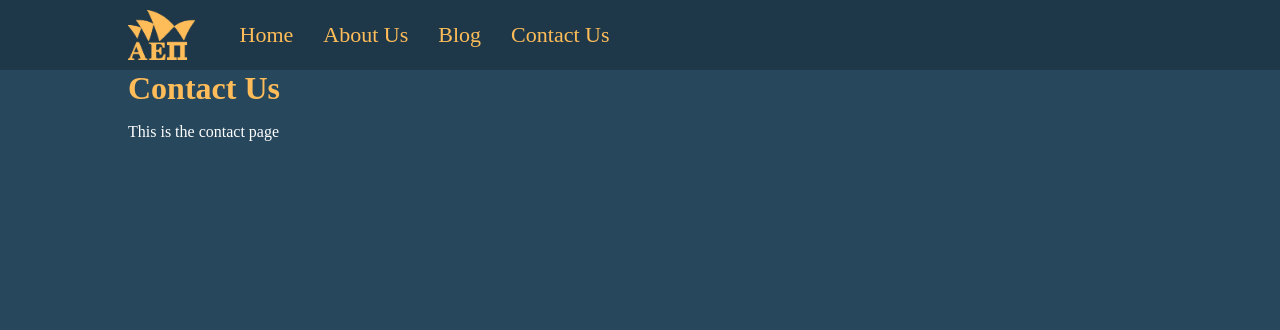
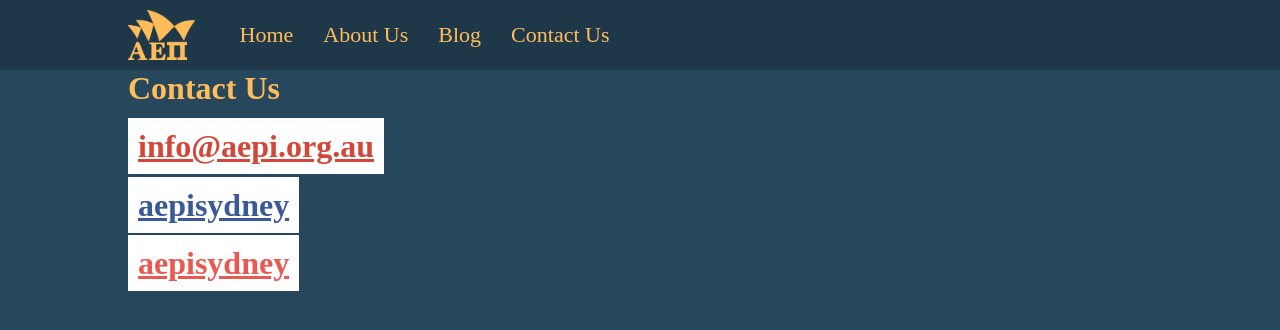
Before and after one commit to jonjondev/aepi-au-static-web, a Jekyll site: the page built from contact.md, in a window 1280 px wide. Shown: the top 330 px of the page. Built offline with Jekyll 4.4.1, drawn with Linux system fonts in a browser that asks for light colours.

Commit message:
Added content to contact page

```diff
--- a/contact.md
+++ b/contact.md
@@ -1,8 +1,17 @@
 ---
 layout: default
 title: Contact Us
+subtitle: We're looking forward to you getting in touch with us
 permalink: /contact/
 relativity: ..
 ---
 
-This is the contact page
+<h1>
+    <a href="mailto:info@aepi.org.au" class="social-link email-link"><i class="fas fa-envelope-square"></i> info@aepi.org.au</a>
+</h1>
+<h1>
+    <a href="https://www.facebook.com/aepisydney" class="social-link facebook-link" target="_blank"><i class="fab fa-facebook-square" ></i> aepisydney</a>
+</h1>
+<h1>
+    <a href="https://www.instagram.com/aepisydney" class="social-link instagram-link" target="_blank"><i class="fab fa-instagram"></i> aepisydney</a>
+</h1>
```
